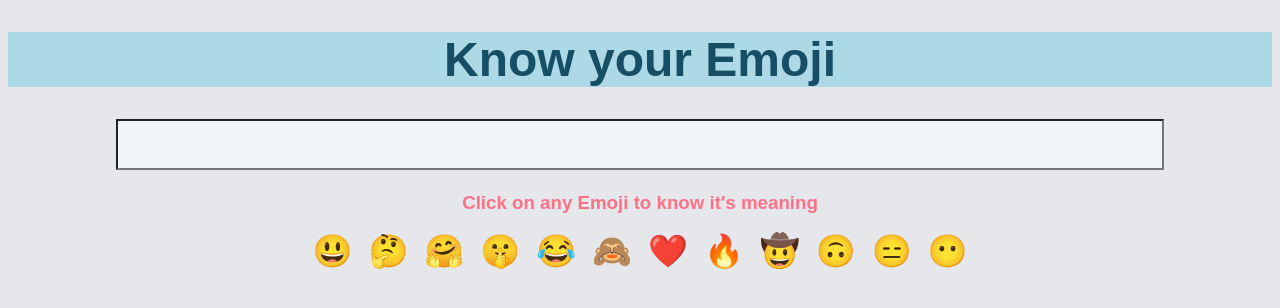
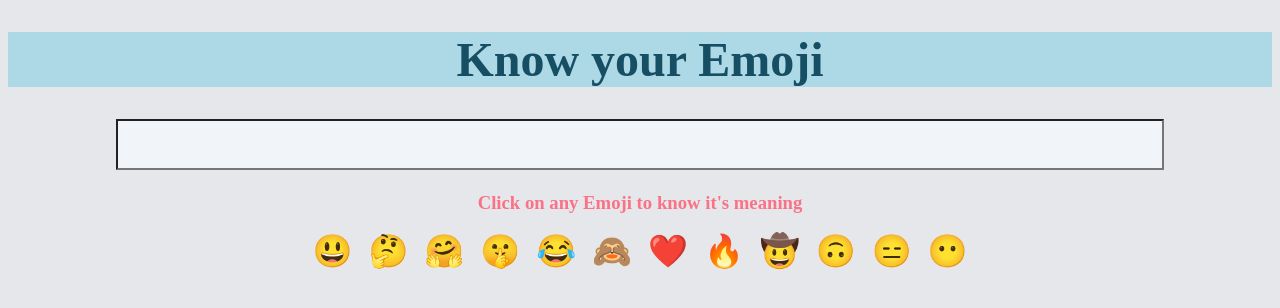
Before and after one commit to aayushrajj/Emoji-Identifier-App, a React (Create React App) app: page / in a window 1280 px wide. Shown: the top 308 px of the page. Built offline with nearby package versions, Linux system fonts and the light colour scheme.

Commit message:
head styling

```diff
--- a/src/styles.css
+++ b/src/styles.css
@@ -1,5 +1,5 @@
 .App {
-  font-family: sans-serif;
+  font-family: 'Fredoka One', cursive;
   text-align: center;
 }
 
```
